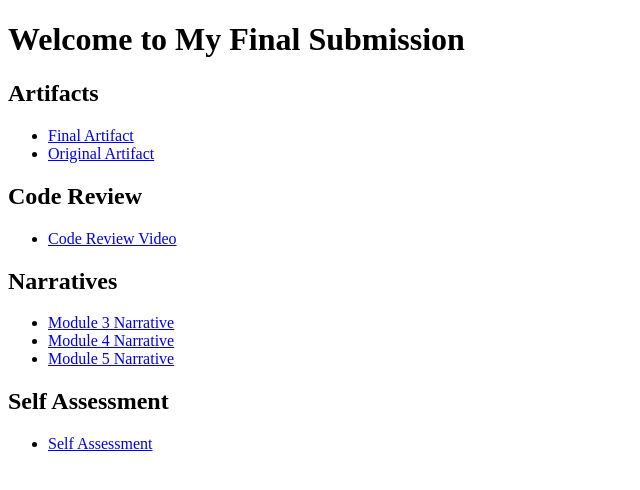
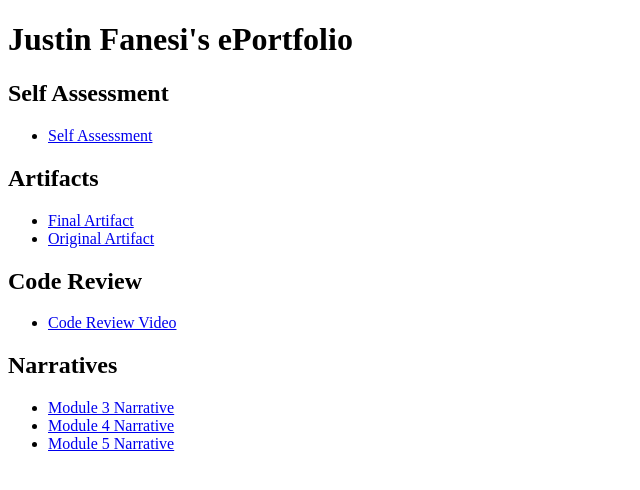
Before and after one commit to justo999/justo999.github.io, a plain HTML site: page index.html in a window 1280 px wide. Shown: the whole page, without its empty margins (0-640 px from the left). Drawn offline with Linux system fonts and the light colour scheme.

Commit message:
4th and Final Commit

```diff
--- a/index.html
+++ b/index.html
@@ -3,10 +3,15 @@
 <head>
     <meta charset="UTF-8">
     <meta name="viewport" content="width=device-width, initial-scale=1.0">
-    <title>Justin's Final Submission</title>
+    <title>My Final Submission</title>
 </head>
 <body>
-    <h1>Welcome to My Final Submission</h1>
+    <h1>Justin Fanesi's ePortfolio</h1>
+
+    <h2>Self Assessment</h2>
+    <ul>
+        <li><a href="selfassesment/selfassesment.html">Self Assessment</a></li>
+    </ul>
 
     <h2>Artifacts</h2>
     <ul>
@@ -26,9 +31,5 @@
         <li><a href="narratives/Module5Narrative.html">Module 5 Narrative</a></li>
     </ul>
 
-    <h2>Self Assessment</h2>
-    <ul>
-        <li><a href="selfassesment/selfassesment.html">Self Assessment</a></li>
-    </ul>
 </body>
 </html>
```
